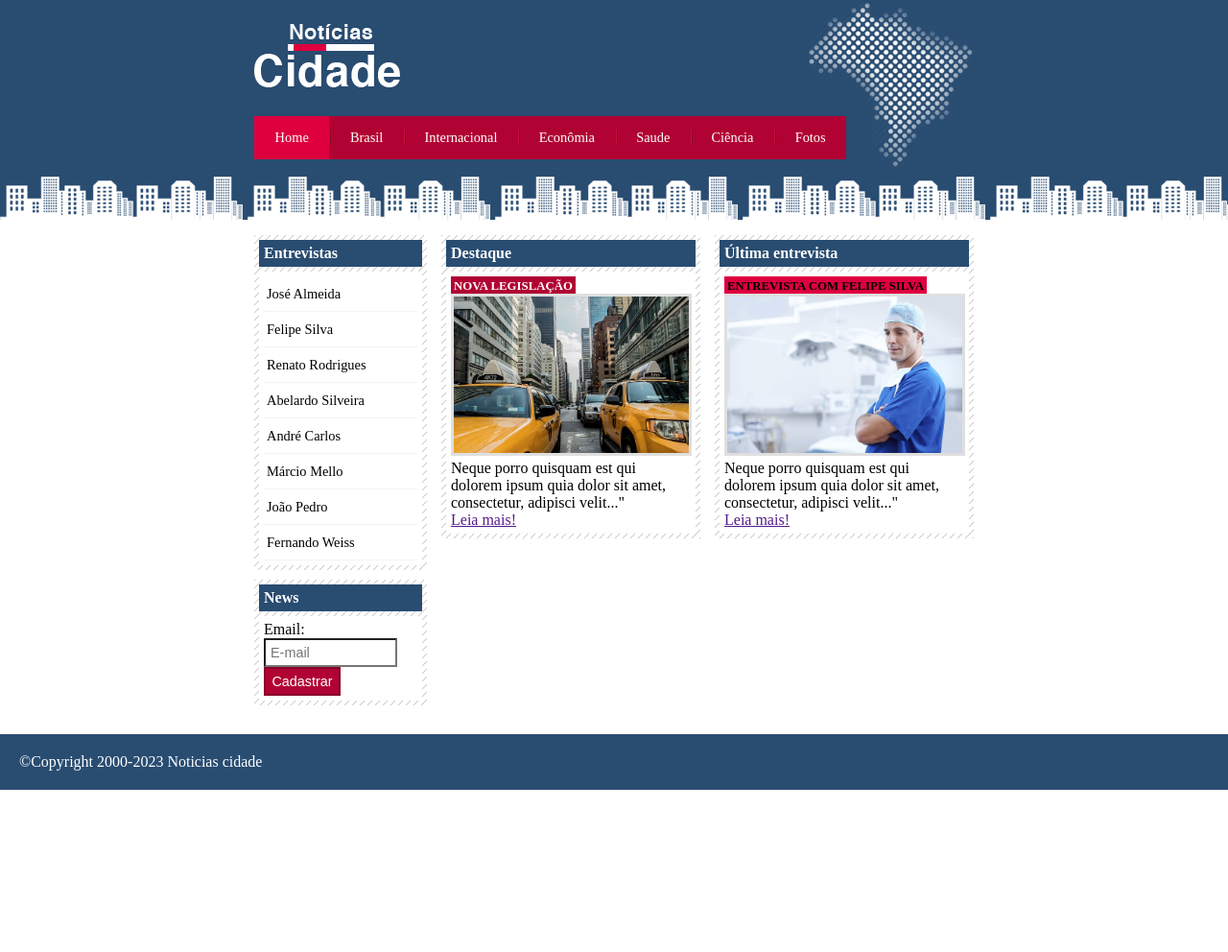
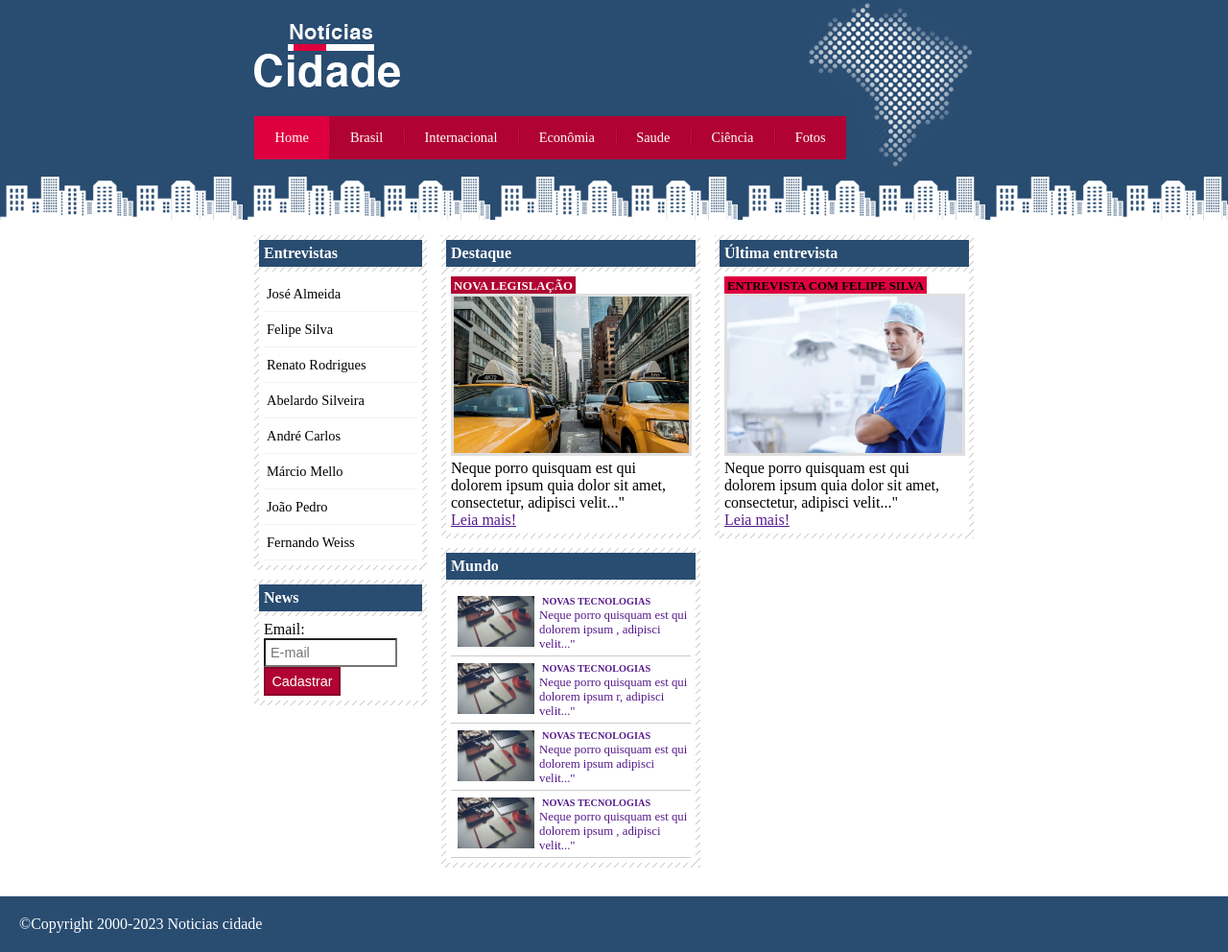
Before and after one commit to heberoffice21/Desafio-5-site-ficticio-noticias, a plain HTML site: page index.html in a window 1280 px wide. Shown: the whole page at 96% size. Before the commit the page ends 823 px from the top, so only its background shows below. Drawn offline with Linux system fonts and the light colour scheme; files whose address does not match are found by name.

Commit message:
atualização 17-04-23
lista de noticias

```diff
--- a/css/estilo.css
+++ b/css/estilo.css
@@ -39,7 +39,7 @@ body{
 
 /* BARRA DE NAVEGAÇÃO*/
 
-UL{
+ul{
 	margin: 0;
 	padding: 0;
 	list-style: none;
@@ -227,6 +227,34 @@ h3 {
 
 
 
+/*Formantando lista de notícias*/
+
+#lista-noticias li {
+	padding: 2px;
+	border-bottom: 1px solid #ccc;
+	height: 65px;
+}
+
+#lista-noticias li a img {
+
+float: left;
+margin: 5px;
+
+}
+
+#lista-noticias a {
+
+text-decoration: none;
+font-size: 0.8em;
+
+}
+
+
+
+
+
+
+
 
 
 
--- a/index.html
+++ b/index.html
@@ -69,6 +69,75 @@
 							</div>
 
 						</div>
+
+
+
+						<div class="caixa" >
+							<h2>Mundo</h2>
+
+							<div class="caixa-conteudo">
+
+								<ul id="lista-noticias">
+
+									<li>
+
+										<a href="">
+											<img src="imagens/tecnologia.jpg" width="80">
+											<h3>Novas tecnologias</h3>
+											<p>Neque porro quisquam est qui dolorem ipsum , adipisci velit..."
+								            </p>
+										</a>
+
+									</li>
+
+									<li>
+
+										<a href="">
+											<img src="imagens/tecnologia.jpg" width="80">
+											<h3>Novas tecnologias</h3>
+											<p>Neque porro quisquam est qui dolorem ipsum r, adipisci velit..."
+								            </p>
+										</a>
+
+									</li>
+
+									<li>
+
+										<a href="">
+											<img src="imagens/tecnologia.jpg" width="80">
+											<h3>Novas tecnologias</h3>
+											<p>Neque porro quisquam est qui dolorem ipsum  adipisci velit..."
+								            </p>
+										</a>
+
+									</li>
+
+									<li>
+
+										<a href="">
+											<img src="imagens/tecnologia.jpg" width="80">
+											<h3>Novas tecnologias</h3>
+											<p>Neque porro quisquam est qui dolorem ipsum , adipisci velit..."
+								            </p>
+										</a>
+
+									</li>
+
+
+
+
+
+
+								</ul>
+
+
+
+							</div>
+
+						</div>
+
+
+
 
 
 					    </div>
```
